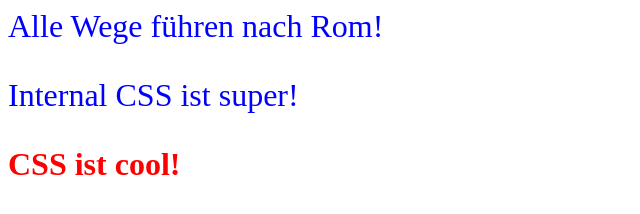
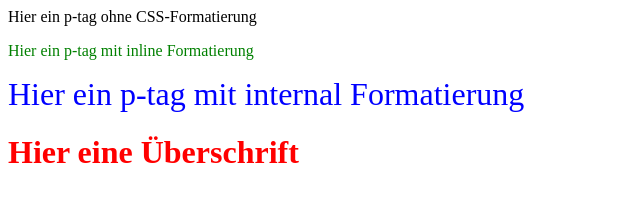
Before and after one commit to JHC90/Webdevelopment, a plain HTML site: page 02_CSS/2.3+internal+css.html in a window 1280 px wide. Shown: the whole page, without its empty margins (0-640 px from the left). Drawn offline with Linux system fonts and the light colour scheme.

Commit message:
updated css

```diff
--- a/02_CSS/2.3+internal+css.html
+++ b/02_CSS/2.3+internal+css.html
@@ -1,39 +1,25 @@
 <html>
-
     <head>
         <meta http-equiv="content-type" content="text/html; charset=utf-8" />
         <title>Meine Webseite</title>
 
         <style type="text/css">
-
-            p {
-
+            p1 {
                 color:blue;
                 font-size: 200%;
-
             }
 
             h1 {
-
                 color:red;
-
             }
-
-
-
         </style>
 
     </head>
+    <body>
+        <p>Hier ein p-tag ohne CSS-Formatierung</p>
+        <p style="color:green;">Hier ein p-tag mit inline Formatierung </p>
+        <p1>Hier ein p-tag mit internal Formatierung </p1>
 
-
-    <body>
-
-        <p>Alle Wege führen nach Rom!</p>
-
-        <p>Internal CSS ist super!</p>
-
-        <h1>CSS ist cool!</h1>
-
+        <h1>Hier eine Überschrift</h1>
     </body>
-
 </html>
```
